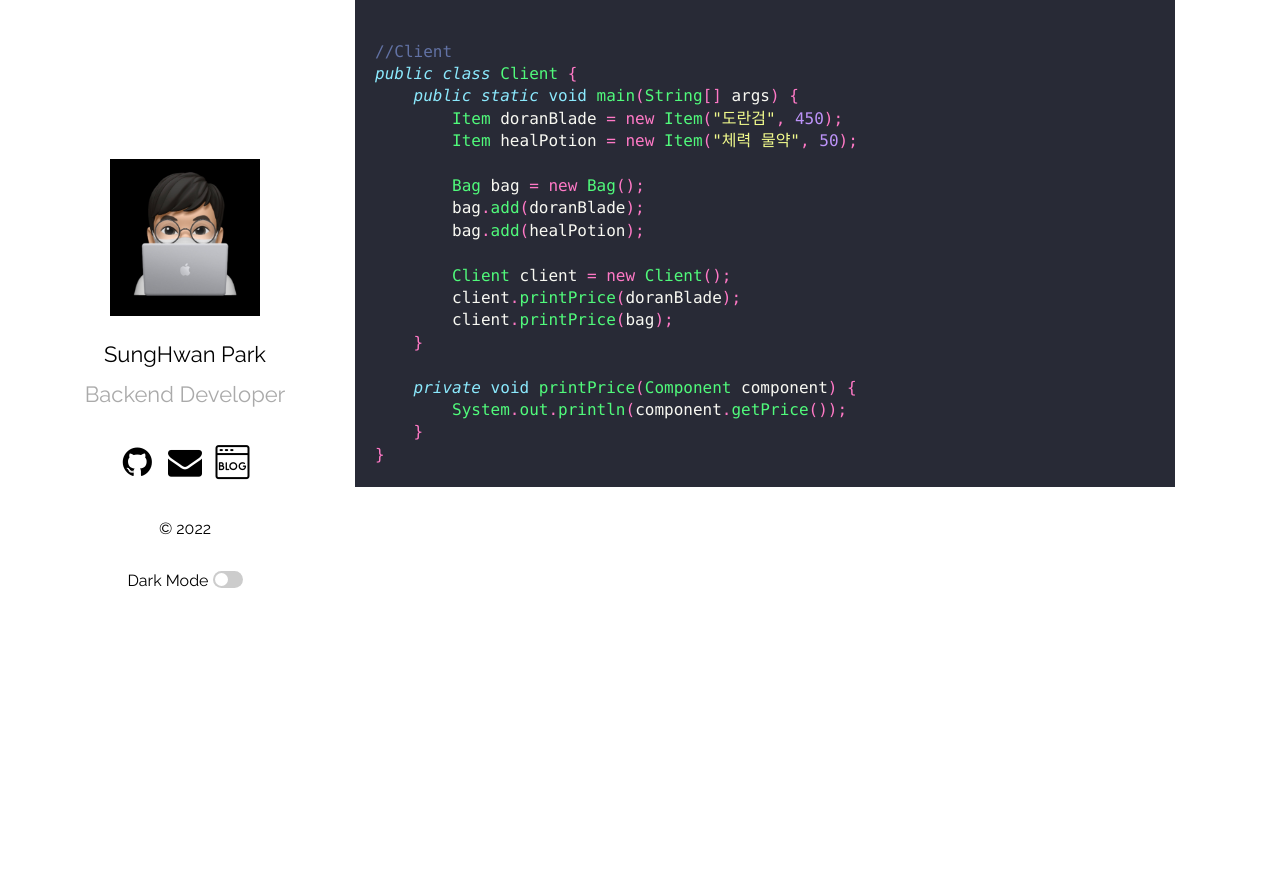
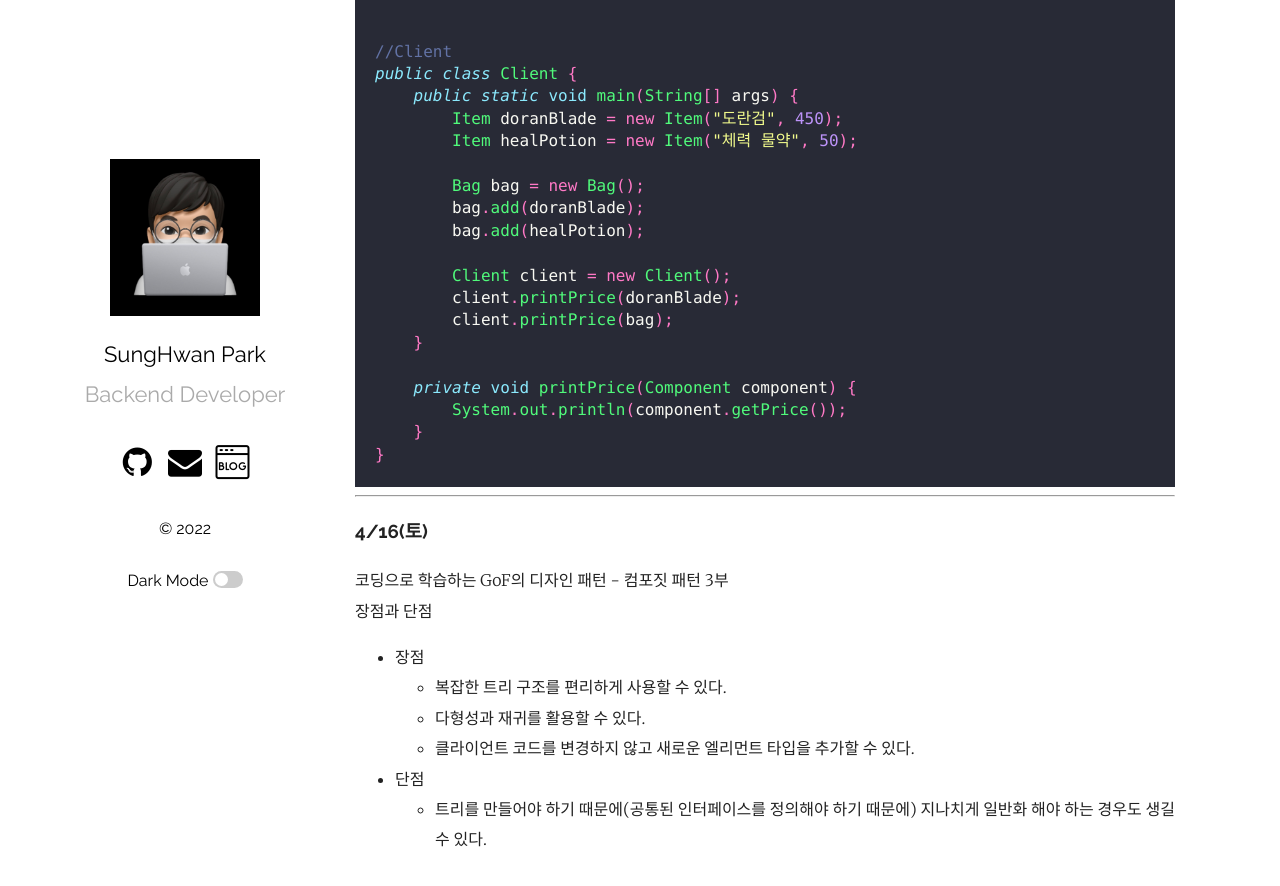
Before and after one commit to park0219/park0219.github.io, a Jekyll site: the page built from _posts/2022-04-01-4월TIL.markdown, in a window 1280 px wide and 900 px high, scrolled down 12879 px. Shown: the top 886 px of the window. Built offline with Jekyll 4.4.1, drawn with Linux system fonts in a browser that asks for light colours; comment, search, counter and statistics services are not loaded; before the commit the page ends 13411 px from its top, so only the background shows below that.

Commit message:
feat: 2022-04-16 TIL 추가

````diff
--- a/_posts/2022-04-01-4월TIL.markdown
+++ b/_posts/2022-04-01-4월TIL.markdown
@@ -601,3 +601,17 @@ public class Client {
     }
 }
 ```
+
+---
+
+### 4/16(토)
+
+코딩으로 학습하는 GoF의 디자인 패턴 - 컴포짓 패턴 3부<br/>
+장점과 단점
+
+-   장점
+    -   복잡한 트리 구조를 편리하게 사용할 수 있다.
+    -   다형성과 재귀를 활용할 수 있다.
+    -   클라이언트 코드를 변경하지 않고 새로운 엘리먼트 타입을 추가할 수 있다.
+-   단점
+    -   트리를 만들어야 하기 때문에(공통된 인터페이스를 정의해야 하기 때문에) 지나치게 일반화 해야 하는 경우도 생길 수 있다.
````
